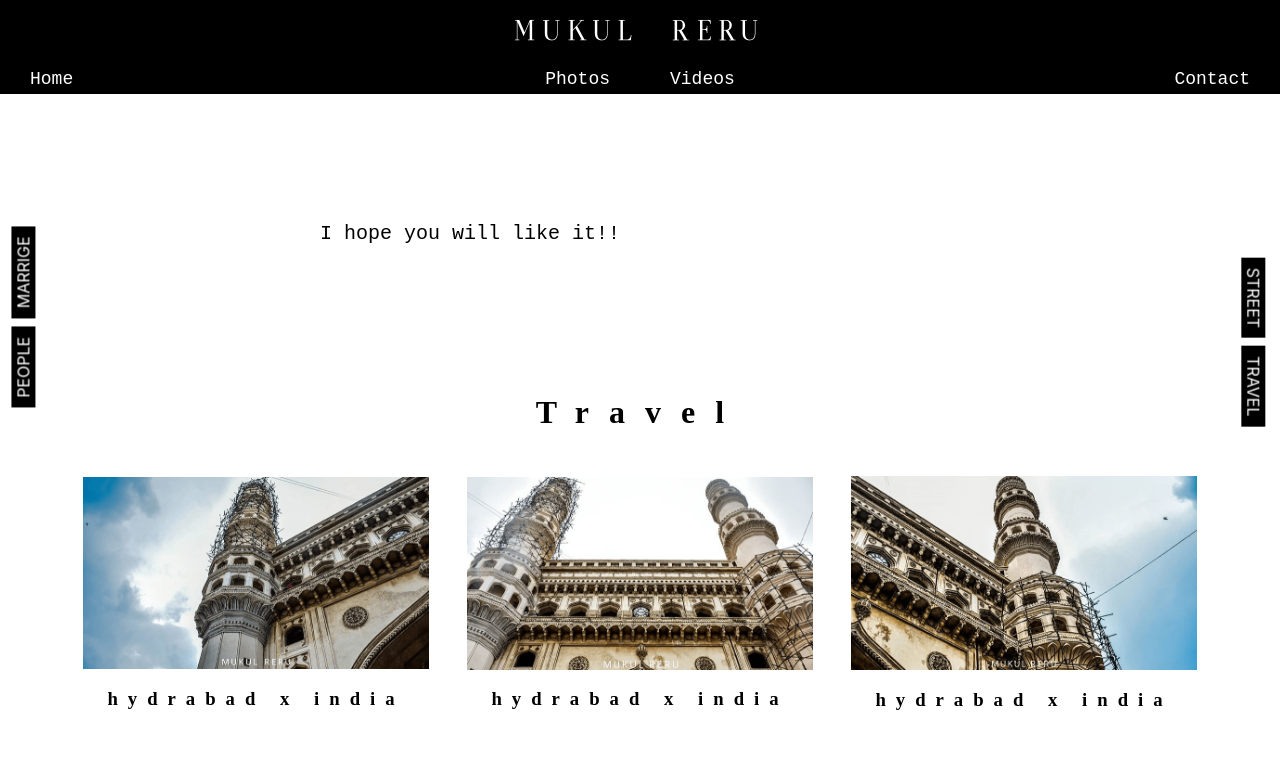
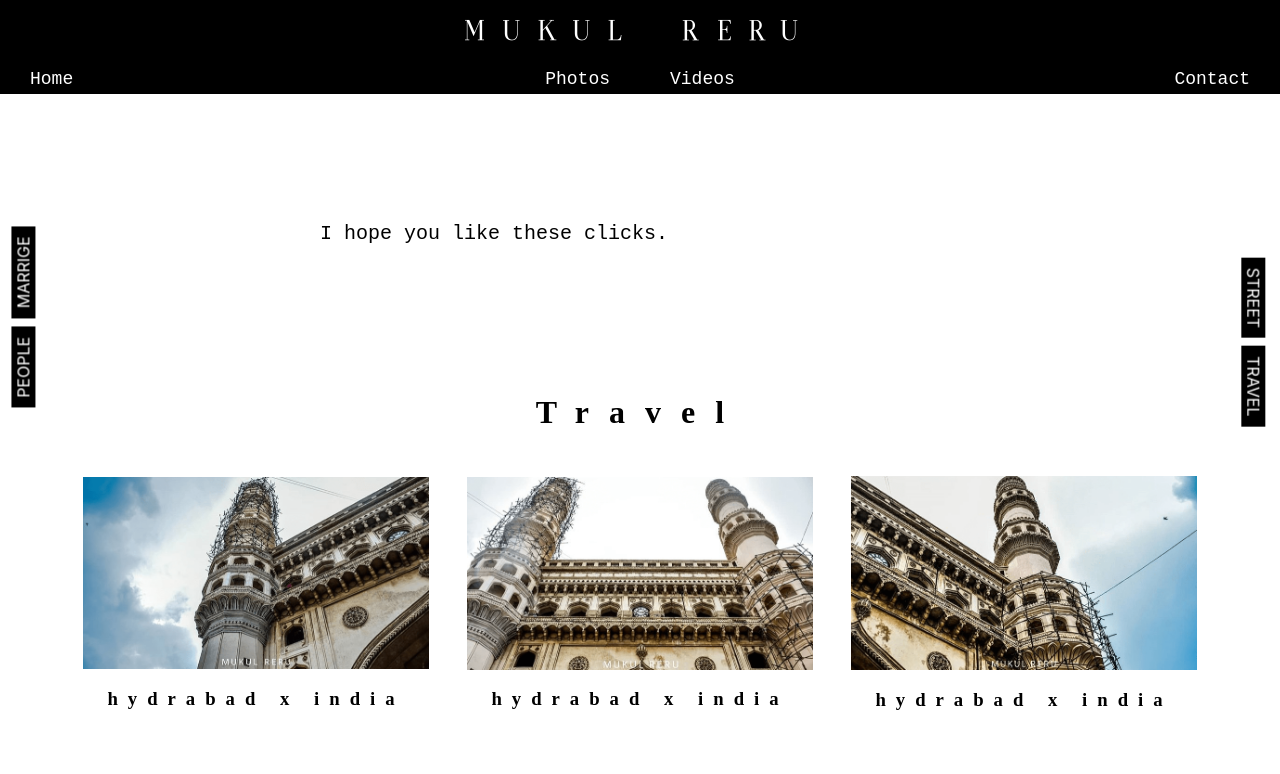
Before and after one commit to Tusha-ar/Mukul_portfolio, a React (Create React App) app: page /photos in a window 1280 px wide. Shown: the top 774 px of the page. Built offline with nearby package versions, Linux system fonts and the light colour scheme; a web font is replaced by a local one.

Commit message:
new photos

```diff
--- a/src/Components/Intro/intro.scss
+++ b/src/Components/Intro/intro.scss
@@ -12,6 +12,6 @@
     text-transform: uppercase;
     word-spacing: 15px;
     padding: 10px 0;
-    letter-spacing: 8px;
+    letter-spacing: 18px;
     text-align: center;
 }
--- a/src/Components/Photos/Photos.js
+++ b/src/Components/Photos/Photos.js
@@ -9,7 +9,7 @@ const Photos =()=>{
         className='photos'>
             <PhotoNav/>
             <p>
-                I hope you will like it!!
+                I hope you like these clicks.
             </p>
             <PhotoSections/>
         </div>
```
